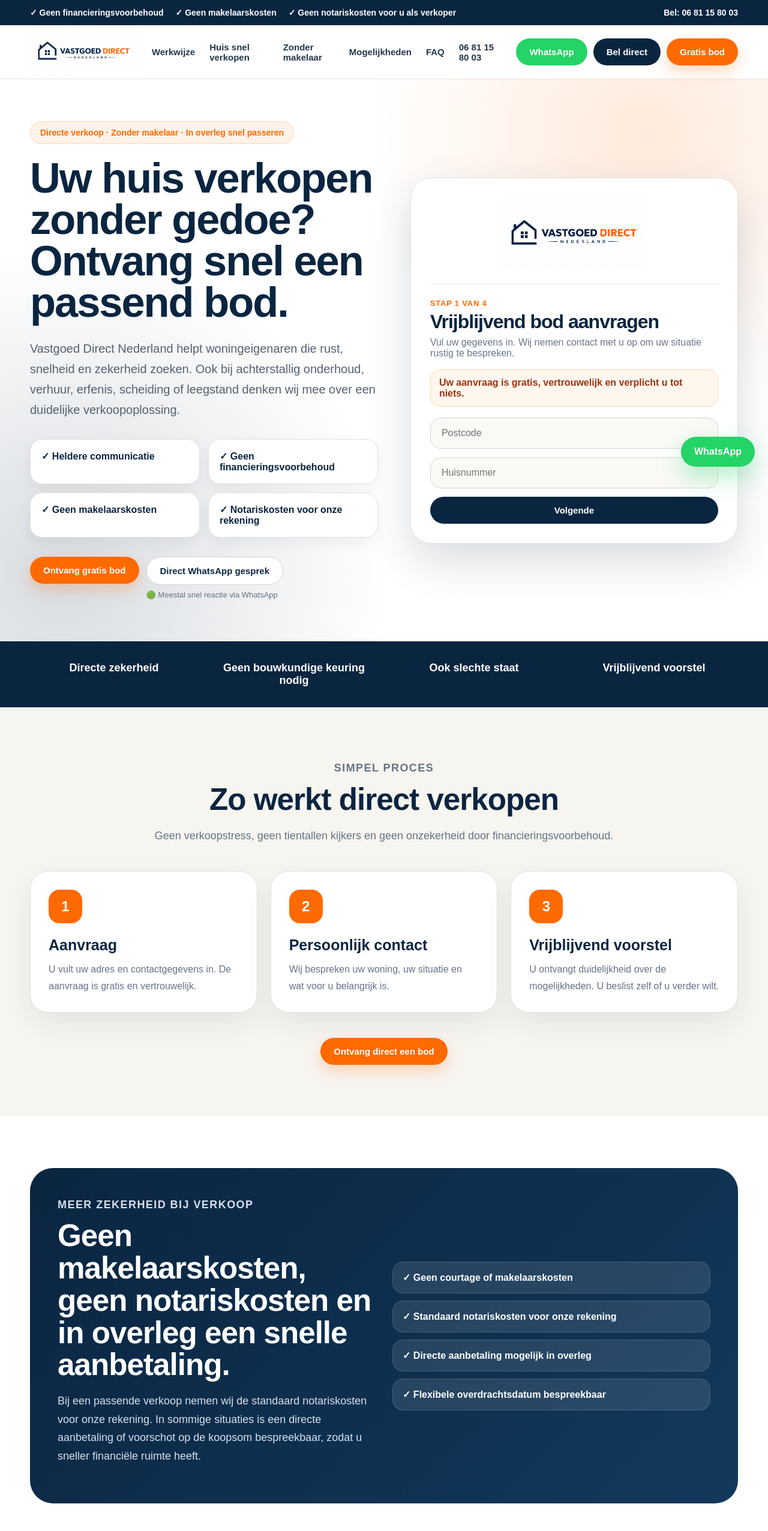
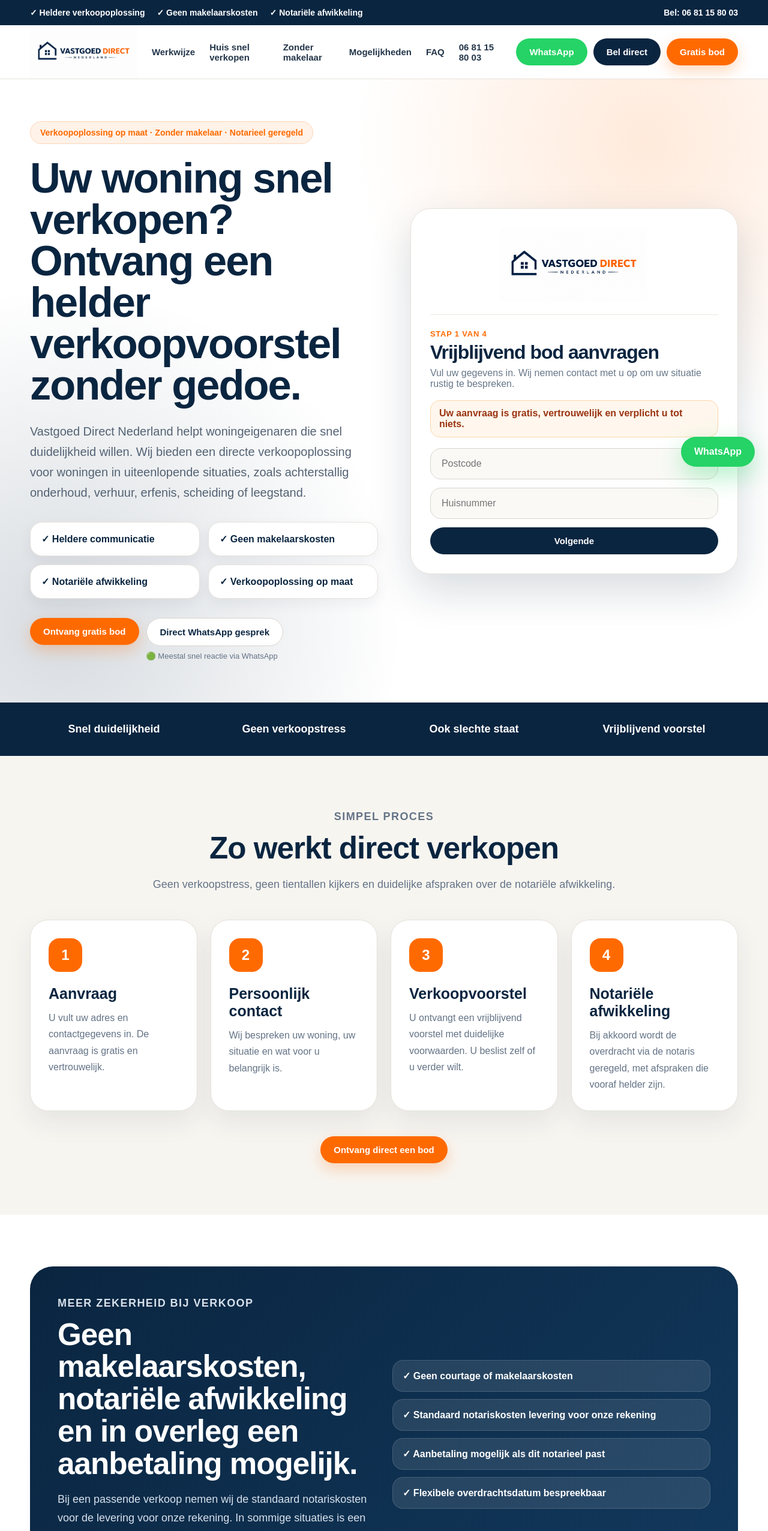
Before and after one commit to vastgoeddirectnl/verkoopjehuisdirect, a Next.js app: page / in a window 1280 px wide. Shown: the top 2552 px of the page at 60% size. Built offline with nearby package versions, Linux system fonts and the light colour scheme.

Commit message:
Update page.jsx

```diff
--- a/app/page.jsx
+++ b/app/page.jsx
@@ -124,7 +124,7 @@
         .eyebrow { color: #ff6a00; font-weight: 900; text-transform: uppercase; letter-spacing: .08em; margin: 0 0 10px; }
         h2 { font-size: clamp(34px, 4vw, 54px); line-height: 1.05; letter-spacing: -1px; margin: 0; color: #0a2540; }
         .section-head p { color: #647386; font-size: 18px; line-height: 1.7; }
-        .steps { display: grid; grid-template-columns: repeat(3, 1fr); gap: 22px; }
+        .steps { display: grid; grid-template-columns: repeat(auto-fit, minmax(230px, 1fr)); gap: 22px; }
         .card { background: #fff; border: 1px solid #e6e2db; border-radius: 30px; padding: 30px; box-shadow: 0 18px 44px rgba(10,37,64,.08); }
         .number { width: 56px; height: 56px; border-radius: 18px; background: #ff6a00; color: #fff; display: flex; align-items: center; justify-content: center; font-size: 24px; font-weight: 900; margin-bottom: 22px; }
         .card h3 { margin: 0 0 12px; font-size: 25px; color: #0a2540; }
@@ -164,32 +164,38 @@
         .success { text-align: center; padding: 34px 10px; }
         .success-icon { width: 66px; height: 66px; border-radius: 50%; background: #dcfce7; color: #15803d; display: flex; align-items: center; justify-content: center; margin: 0 auto 16px; font-size: 34px; font-weight: 900; }
         @media (max-width: 1040px) {
-          .nav { display: none; }
           .hero-grid, .two-col, .highlight { grid-template-columns: 1fr; }
           .steps, .bar-grid { grid-template-columns: 1fr; }
           .scenario-grid { grid-template-columns: repeat(2, 1fr); }
-          .header-inner { height: auto; padding: 12px 0; }
+          .header-inner { min-height: auto; padding: 12px 0; flex-wrap: wrap; }
           .logo { width: 175px; }
+          .nav { order: 3; width: 100%; display: flex; overflow-x: auto; gap: 16px; padding: 8px 0 4px; white-space: nowrap; scrollbar-width: none; }
+          .nav::-webkit-scrollbar { display: none; }
         }
         @media (max-width: 640px) {
           .container { width: min(100% - 28px, 1180px); }
-          .top-strip { display: none; }
+          .top-strip { display: block; }
+          .top-strip-inner { min-height: auto; padding: 9px 0; justify-content: flex-start; overflow-x: auto; scrollbar-width: none; }
+          .top-strip-inner::-webkit-scrollbar { display: none; }
+          .top-points { flex-wrap: nowrap; gap: 16px; min-width: max-content; }
           .header-actions .btn-green, .header-actions .btn-blue { display: none; }
+          .header-actions .btn-orange { padding: 12px 16px; font-size: 14px; }
           .hero-grid { padding: 42px 0; }
           .trust-row, .checks, .property-grid, .footer-grid, .scenario-grid { grid-template-columns: 1fr; }
           .form-card { padding: 22px; border-radius: 26px; }
           .form-actions { grid-template-columns: 1fr; }
           .highlight { padding: 28px; border-radius: 28px; }
           .footer-grid { gap: 24px; }
+          .whatsapp-float { right: 14px; bottom: 14px; padding: 14px 18px; }
         }
       `}</style>
 
       <div className="top-strip">
         <div className="container top-strip-inner">
           <div className="top-points">
-            <span>✓ Geen financieringsvoorbehoud</span>
+            <span>✓ Heldere verkoopoplossing</span>
             <span>✓ Geen makelaarskosten</span>
-            <span>✓ Geen notariskosten voor u als verkoper</span>
+            <span>✓ Notariële afwikkeling</span>
           </div>
           <a href="tel:0681158003">Bel: 06 81 15 80 03</a>
         </div>
@@ -219,17 +225,17 @@
       <section className="hero">
         <div className="container hero-grid">
           <div>
-            <div className="badge">Directe verkoop · Zonder makelaar · In overleg snel passeren</div>
-            <h1>Uw huis verkopen zonder gedoe? Ontvang snel een passend bod.</h1>
+            <div className="badge">Verkoopoplossing op maat · Zonder makelaar · Notarieel geregeld</div>
+            <h1>Uw woning snel verkopen? Ontvang een helder verkoopvoorstel zonder gedoe.</h1>
             <p className="lead">
-              Vastgoed Direct Nederland helpt woningeigenaren die rust, snelheid en zekerheid zoeken. Ook bij achterstallig onderhoud, verhuur, erfenis, scheiding of leegstand denken wij mee over een duidelijke verkoopoplossing.
+              Vastgoed Direct Nederland helpt woningeigenaren die snel duidelijkheid willen. Wij bieden een directe verkoopoplossing voor woningen in uiteenlopende situaties, zoals achterstallig onderhoud, verhuur, erfenis, scheiding of leegstand.
             </p>
 
             <div className="trust-row">
               <div className="trust-card">✓ Heldere communicatie</div>
-              <div className="trust-card">✓ Geen financieringsvoorbehoud</div>
               <div className="trust-card">✓ Geen makelaarskosten</div>
-              <div className="trust-card">✓ Notariskosten voor onze rekening</div>
+              <div className="trust-card">✓ Notariële afwikkeling</div>
+              <div className="trust-card">✓ Verkoopoplossing op maat</div>
             </div>
 
             <div className="hero-buttons">
@@ -327,8 +333,8 @@
 
       <section className="bar">
         <div className="container bar-grid">
-          <div>Directe zekerheid</div>
-          <div>Geen bouwkundige keuring nodig</div>
+          <div>Snel duidelijkheid</div>
+          <div>Geen verkoopstress</div>
           <div>Ook slechte staat</div>
           <div>Vrijblijvend voorstel</div>
         </div>
@@ -339,13 +345,14 @@
           <div className="section-head">
             <p className="eyebrow">Simpel proces</p>
             <h2>Zo werkt direct verkopen</h2>
-            <p>Geen verkoopstress, geen tientallen kijkers en geen onzekerheid door financieringsvoorbehoud.</p>
+            <p>Geen verkoopstress, geen tientallen kijkers en duidelijke afspraken over de notariële afwikkeling.</p>
           </div>
           <div className="steps">
             {[
               ["1", "Aanvraag", "U vult uw adres en contactgegevens in. De aanvraag is gratis en vertrouwelijk."],
               ["2", "Persoonlijk contact", "Wij bespreken uw woning, uw situatie en wat voor u belangrijk is."],
-              ["3", "Vrijblijvend voorstel", "U ontvangt duidelijkheid over de mogelijkheden. U beslist zelf of u verder wilt."],
+              ["3", "Verkoopvoorstel", "U ontvangt een vrijblijvend voorstel met duidelijke voorwaarden. U beslist zelf of u verder wilt."],
+              ["4", "Notariële afwikkeling", "Bij akkoord wordt de overdracht via de notaris geregeld, met afspraken die vooraf helder zijn."],
             ].map(([num, title, text]) => (
               <div key={title} className="card">
                 <div className="number">{num}</div>
@@ -364,15 +371,15 @@
         <div className="container highlight">
           <div>
             <p className="eyebrow">Meer zekerheid bij verkoop</p>
-            <h2>Geen makelaarskosten, geen notariskosten en in overleg een snelle aanbetaling.</h2>
+            <h2>Geen makelaarskosten, notariële afwikkeling en in overleg een aanbetaling mogelijk.</h2>
             <p>
-              Bij een passende verkoop nemen wij de standaard notariskosten voor onze rekening. In sommige situaties is een directe aanbetaling of voorschot op de koopsom bespreekbaar, zodat u sneller financiële ruimte heeft.
+              Bij een passende verkoop nemen wij de standaard notariskosten voor de levering voor onze rekening. In sommige situaties is een aanbetaling of voorschot bespreekbaar, mits dit juridisch en notarieel goed kan worden vastgelegd.
             </p>
           </div>
           <div className="highlight-list">
             <div className="highlight-item">✓ Geen courtage of makelaarskosten</div>
-            <div className="highlight-item">✓ Standaard notariskosten voor onze rekening</div>
-            <div className="highlight-item">✓ Directe aanbetaling mogelijk in overleg</div>
+            <div className="highlight-item">✓ Standaard notariskosten levering voor onze rekening</div>
+            <div className="highlight-item">✓ Aanbetaling mogelijk als dit notarieel past</div>
             <div className="highlight-item">✓ Flexibele overdrachtsdatum bespreekbaar</div>
           </div>
         </div>
@@ -407,13 +414,13 @@
           <div>
             <p className="eyebrow">Waarom direct verkopen?</p>
             <h2>Rust, snelheid en duidelijke afspraken.</h2>
-            <p className="lead">Een traditioneel verkooptraject past niet bij iedere situatie. Soms wilt u geen open huis, geen lange onderhandelingen en geen risico dat een koper afhaakt door financiering.</p>
+            <p className="lead">Een traditioneel verkooptraject past niet bij iedere situatie. Soms wilt u geen open huis, geen lange onderhandelingen en vooral snel weten waar u aan toe bent.</p>
             <div className="checks">
               <div className="check">✓ Geen verkoopstyling nodig</div>
               <div className="check">✓ Geen open huis</div>
               <div className="check">✓ Ook verhuurde woningen</div>
               <div className="check">✓ Direct contact</div>
-              <div className="check">✓ Geen financieringsvoorbehoud</div>
+              <div className="check">✓ Duidelijke voorwaarden vooraf</div>
               <div className="check">✓ Flexibele overdracht</div>
             </div>
           </div>
@@ -465,11 +472,11 @@
             </div>
             <div className="faq-item">
               <h3>Betaal ik notariskosten?</h3>
-              <p>Bij een passende verkoop nemen wij de standaard notariskosten voor onze rekening. Eventuele afwijkende afspraken bespreken we vooraf helder met u.</p>
+              <p>Bij een passende verkoop nemen wij de standaard notariskosten voor de levering voor onze rekening. Eventuele afwijkende kosten of bijzondere afspraken bespreken we vooraf helder met u.</p>
             </div>
             <div className="faq-item">
-              <h3>Is een directe aanbetaling mogelijk?</h3>
-              <p>In sommige situaties is een directe aanbetaling of voorschot bespreekbaar. Dit hangt af van de woning, afspraken en notariële mogelijkheden.</p>
+              <h3>Is een aanbetaling mogelijk?</h3>
+              <p>In sommige situaties is een aanbetaling of voorschot bespreekbaar. Dit hangt af van de woning, de gemaakte afspraken en wat juridisch en notarieel goed kan worden vastgelegd.</p>
             </div>
             <div className="faq-item">
               <h3>Kopen jullie ook huizen in slechte staat?</h3>
@@ -490,7 +497,7 @@
       <section className="cta">
         <div className="container">
           <h2>Wilt u weten wat er mogelijk is?</h2>
-          <p>Vraag gratis een bod aan, bel direct of stuur meteen een WhatsApp bericht. U ontvangt duidelijkheid zonder verplichtingen.</p>
+          <p>Vraag gratis een verkoopvoorstel aan, bel direct of stuur meteen een WhatsApp bericht. U ontvangt duidelijkheid zonder verplichtingen.</p>
           <div className="cta-buttons">
             <a href="#aanvraag" className="btn btn-orange">Gratis bod aanvragen</a>
             <a href="tel:0681158003" className="btn btn-light">Bel direct</a>
```
